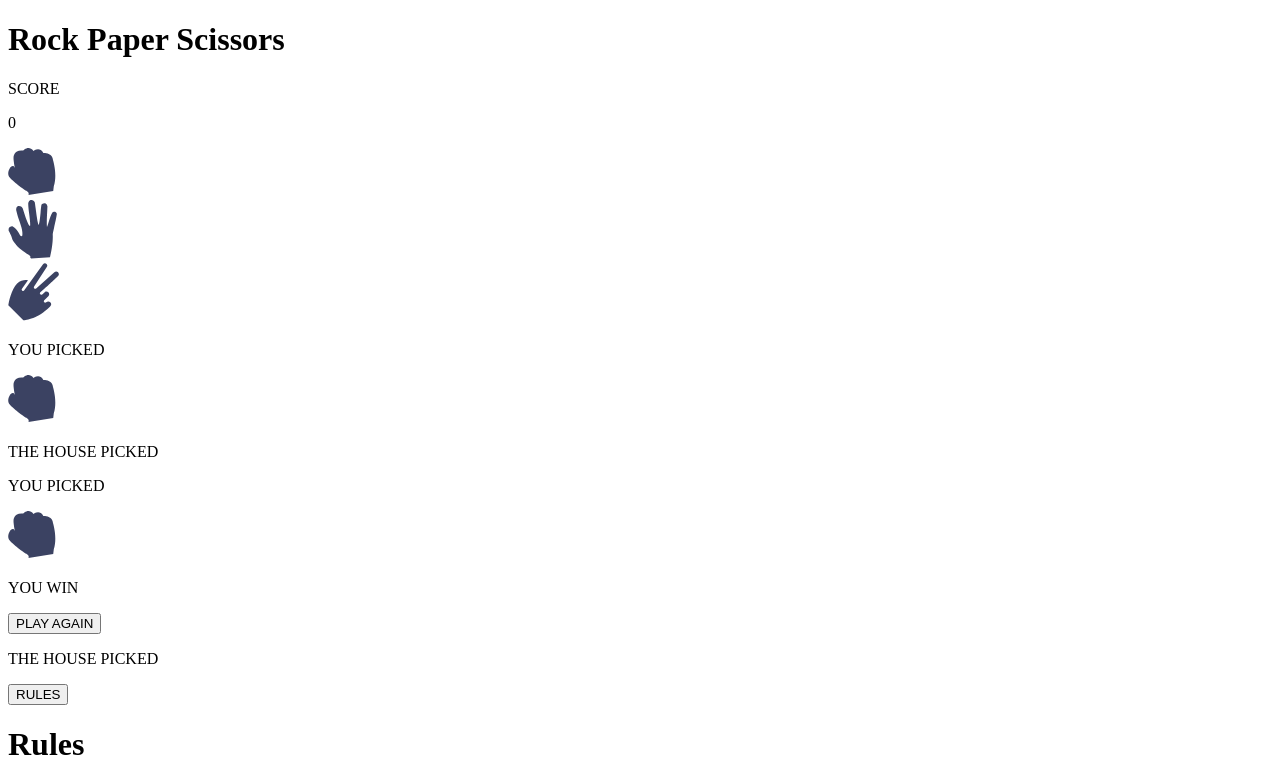
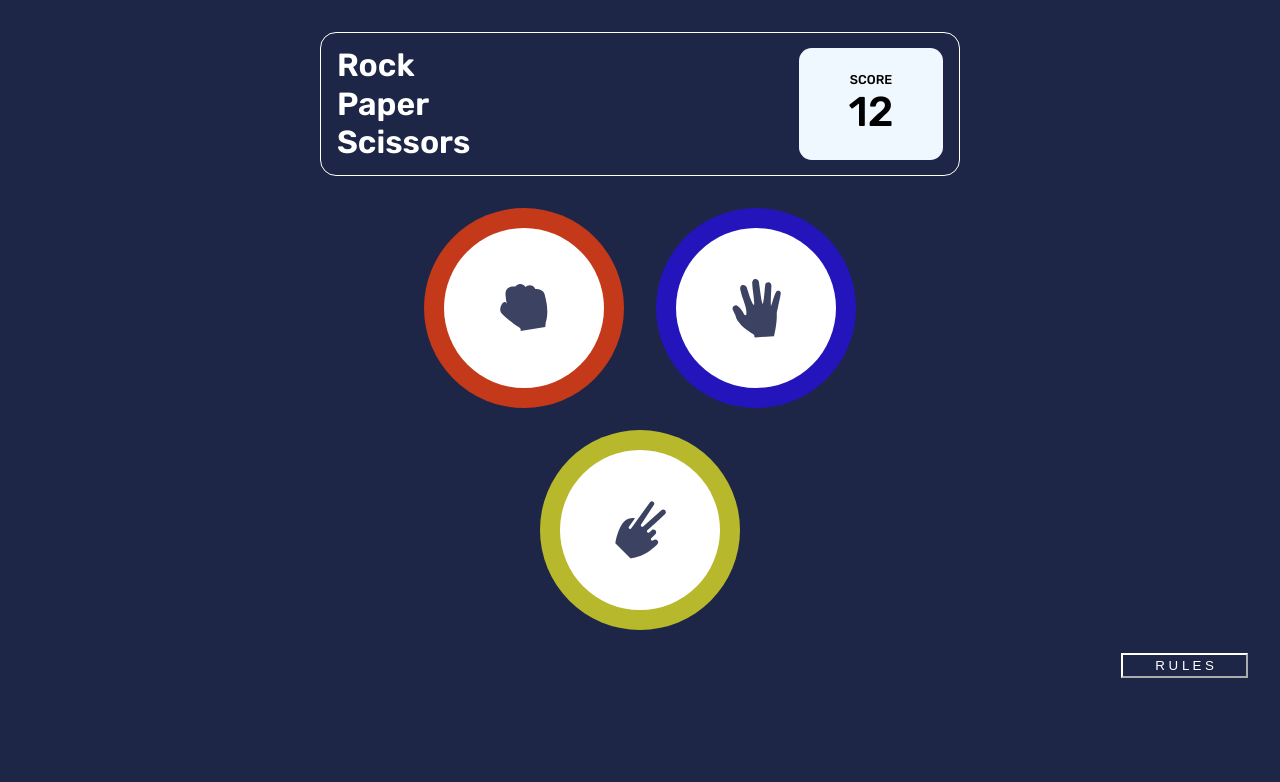
Before and after one commit to Rustamxon7/rock-paper-scissors, a plain HTML site: page index.html in a window 1280 px wide. Shown: the top 782 px of the page. Drawn offline with Linux system fonts and the light colour scheme.

Commit message:
Update
HTML and CSS

```diff
--- a/index.html
+++ b/index.html
@@ -4,6 +4,12 @@
     <meta charset="UTF-8" />
     <meta http-equiv="X-UA-Compatible" content="IE=edge" />
     <meta name="viewport" content="width=device-width, initial-scale=1.0" />
+    <link rel="preconnect" href="https://fonts.googleapis.com" />
+    <link rel="preconnect" href="https://fonts.gstatic.com" crossorigin />
+    <link
+      href="https://fonts.googleapis.com/css2?family=EB+Garamond:wght@500;600&family=Poppins:wght@400;500;600&family=Rubik:wght@500;600&display=swap"
+      rel="stylesheet"
+    />
     <link rel="stylesheet" href="style.css" />
     <title>Rock paper scissors</title>
   </head>
@@ -11,31 +17,54 @@
     <!-- Dashboard -->
     <div class="dashboard">
       <div class="header">
-        <h1>Rock Paper Scissors</h1>
-        <div class="score--board">
-          <p class="score">SCORE</p>
-          <p class="score--number">0</p>
+        <div class="header--container">
+          <div class="title">
+            <h1>
+              Rock <br />
+              Paper <br />
+              Scissors
+            </h1>
+          </div>
+
+          <div class="score--board">
+            <p class="score">SCORE</p>
+            <p class="score--number">12</p>
+          </div>
         </div>
       </div>
 
       <!-- Step 1 -->
-      <div class="playground">
+      <div class="playground--special">
         <div class="weapons">
-          <div class="weapon">
-            <img src="images/icon-rock.svg" alt="rock" />
+          <div class="weap--container">
+            <div class="punch-color">
+              <div class="weapon-punch">
+                <img src="images/icon-rock.svg" alt="rock" />
+              </div>
+            </div>
+            <div class="border-color">
+              <div class="weapon-slap">
+                <img src="images/icon-paper.svg" alt="paper" />
+              </div>
+            </div>
           </div>
-          <div class="weapon">
-            <img src="images/icon-paper.svg" alt="paper" />
-          </div>
-          <div class="weapon">
+        </div>
+      </div>
+      <div class="mini">
+        <div class="mini-container">
+          <div class="weapon-scissor">
             <img src="images/icon-scissors.svg" alt="scissors" />
           </div>
         </div>
       </div>
 
-      <!-- Step 2 -->
-      <div class="playground">
-        <!-- Your side and AI side -->
+      <div class="rules">
+        <button class="btn-rules" type="button">R U L E S</button>
+      </div>
+
+      <!-- Step 2
+      <div class="playground"> -->
+        <!-- Your side and AI side
         <div class="side">
           <div class="side--header">
             <p class="side--header--text">YOU PICKED</p>
@@ -52,11 +81,11 @@
           <div class="side--body>
           <img src="images/icon-paper.svg" alt="paper" />
         </div>
-      </div>
+      </div>-->
 
       <!-- Step 3 -->
-      <div class="playground">
-        <!-- Your side and AI side -->
+      <!-- <div class="playground">
+        Your side and AI side
         <div class="side">
           <div class="side--header">
             <p class="side--header--text">YOU PICKED</p>
@@ -64,9 +93,9 @@
           <div class="side--body">
             <img src="images/icon-rock.svg" alt="rock" />
           </div>
-        </div>
+        </div> -->
 
-        <!-- You win or lose -->
+        <!-- You win or lose
         <div class="result">
           <p class="result--text">YOU WIN</p>
           <button class="play-again">PLAY AGAIN</button>
@@ -79,13 +108,13 @@
           <div class="side--body>
           <img src="images/icon-paper.svg" alt="paper" />
         </div>
-      </div>
+      </div> -->
 
-      <!-- Rules -->
+      <!-- Rules
       <button class="rules">RULES</button>
-    </div>
+    </div>-->
 
-    <!-- Rules -->
+    <!-- Rules
 
     <div class="rules--container">
       <div class="rules--content">
@@ -108,7 +137,7 @@
           </div>
         </div>
       </div>
-    </div>
+    </div> -->
 
     <script src="script.js"></script>
   </body>
--- a/style.css
+++ b/style.css
@@ -0,0 +1,158 @@
+* {
+    margin: 0;
+    padding: 0;
+    box-sizing: border-box;
+}
+
+body {
+    background-color: rgb(30, 38, 71);
+    font-family: 'Poppins', sans-serif;
+font-family: 'Rubik', sans-serif
+}
+
+.header {
+    display: flex;
+    align-items: center;
+    justify-content: center;
+    padding: 2rem 0;
+}
+
+.header--container {
+    display: flex;
+    align-items: center;
+    justify-content: space-between;
+    width: 100%;
+    gap: 15rem;
+   padding: 1rem;
+    width: 50%;
+    height: 9rem;
+    border: 0.2px solid white;
+    border-radius: 1rem;
+}
+
+.title {
+    line-height: 2.4rem;
+color: #ffff;
+}
+
+.score--board {
+    width: 9rem;
+    height: 7rem;
+    background-color: aliceblue;
+    display: flex;
+    align-items: center;
+    justify-content: center;
+    flex-direction: column;
+    border-radius: 0.8rem;
+
+}
+
+.score {
+    font-size: 0.8rem;
+}
+
+.score--number {
+    font-size: 2.6rem;
+}
+
+.playground--special {
+    display: flex;
+align-items: center;
+justify-content: center;
+}
+
+.weapons {
+    display: flex;
+    align-items: center;
+    justify-content: center;
+}
+
+.weap--container {
+    display: flex;
+    align-items: center;
+    justify-content: center;
+    width: 100%;
+    gap: 2rem;
+}
+
+.weapon-punch {
+    border-radius: 50%;
+background-color: #ffff;
+width: 10rem;
+height: 10rem;
+display: flex;
+align-items: center;
+justify-content: center;
+}
+
+.weapon-slap {
+    border-radius: 50%;
+    background-color: #ffff;
+width: 10rem;
+height: 10rem;
+display: flex;
+align-items: center;
+justify-content: center;
+}
+
+.mini {
+    display: flex;
+    justify-content: center;
+    align-items: center;
+    padding: 1.4rem 0;
+}
+
+.mini-container{
+    display: flex;
+    align-items: center;
+    justify-content: center;
+    background-color: rgb(184, 184, 45);
+width: 12.5rem;
+height: 12.5rem;
+border-radius: 50%;
+}
+
+.weapon-scissor {
+    background-color:#ffff;
+width: 10rem;
+height: 10rem;
+display: flex;
+align-items: center;
+justify-content: center;
+border-radius: 50%;
+}
+
+.border-color {
+display: flex;
+align-items: center;
+justify-content: center;
+    width: 12.5rem;
+height: 12.5rem;
+background-color: rgb(35, 21, 187);
+border-radius: 50%;
+}
+
+.punch-color {
+    display: flex;
+align-items: center;
+justify-content: center;
+    width: 12.5rem;
+height: 12.5rem;
+background-color: rgb(196, 57, 26);
+border-radius: 50%;
+}
+
+.rules {
+    width: 100%;
+    display: flex;
+    align-items: center;
+    justify-content: end;
+    padding: 0 2rem;
+}
+
+.btn-rules {
+    background-color: rgb(30, 38, 71);
+    color: #ffff;
+    padding: 0.2rem 2rem;
+    border-color: #ffff;
+}
```
